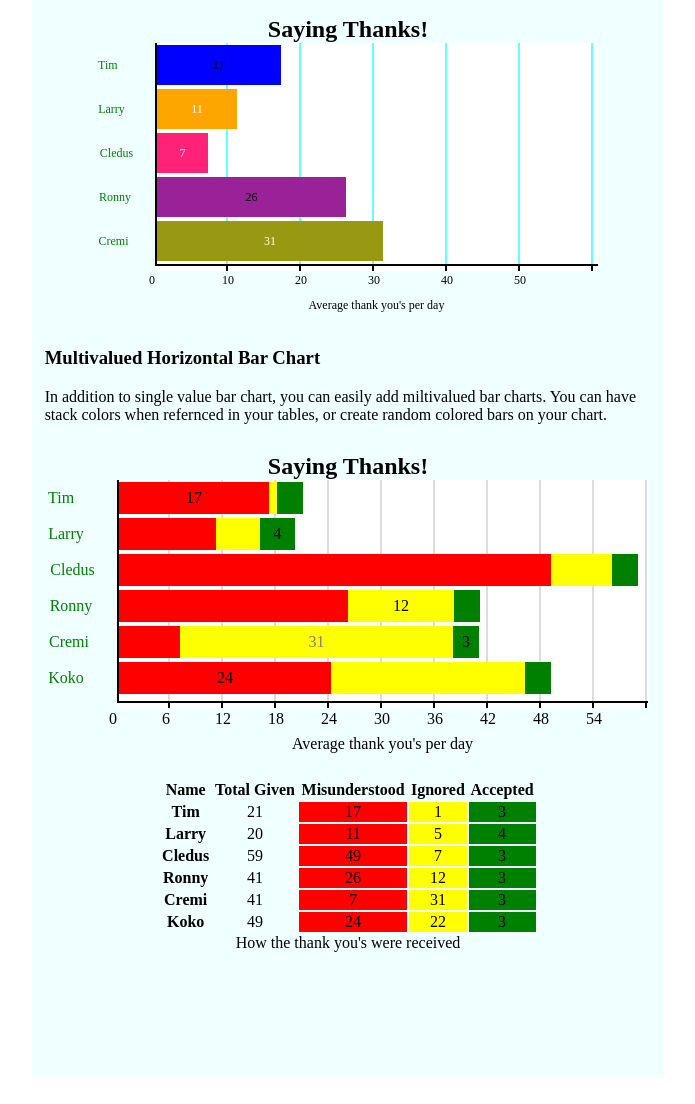
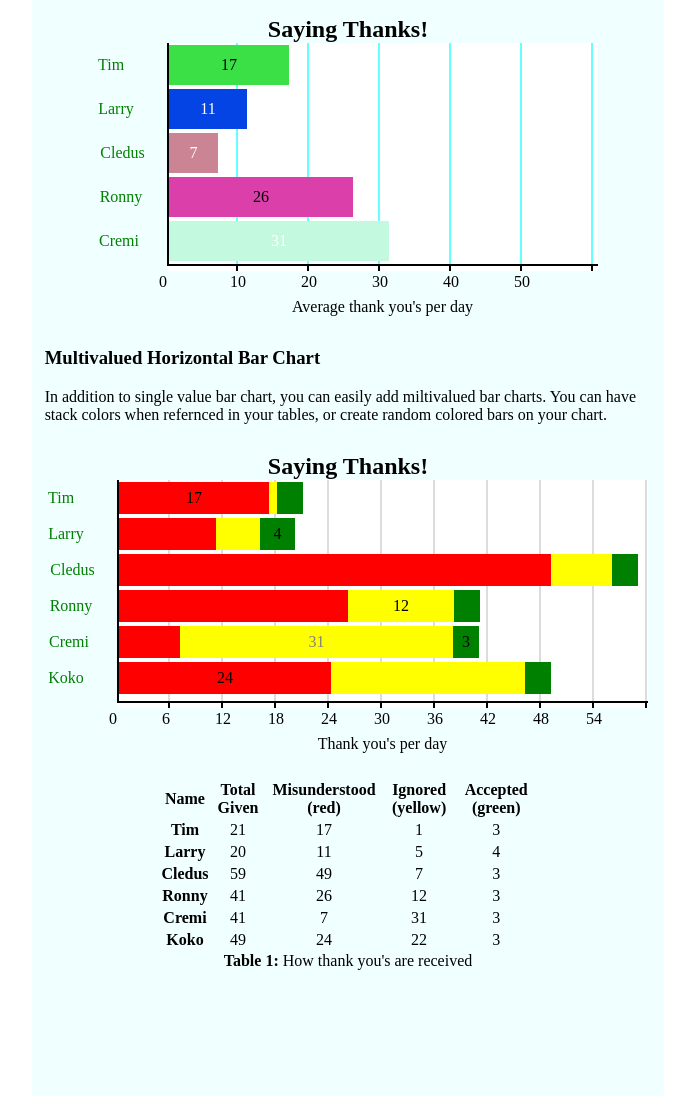
Before and after one commit to p00kO/barChart, a website: page index.html in a window 1280 px wide. Shown: the part 371-1475 px from the top of the page, without its empty margins (292-987 px from the left). Drawn offline with nearby package versions, Linux system fonts and the light colour scheme.

Commit message:
Small CSS and HTML mods

```diff
--- a/index.html
+++ b/index.html
@@ -16,56 +16,56 @@
       <div class = "chart" id="stackedHorizontalBC"></div>
 
       <table id = "table">
-        <caption>How the thank you's were received</caption>
+        <caption><b>Table 1: </b>How thank you's are received</caption>
         <thead>
           <th scope="col">Name</th>
           <th scope="col">Total Given</th>
-          <th scope="col">Misunderstood</th>
-          <th scope="col">Ignored</th>
-          <th scope="col">Accepted</th>
+          <th scope="col">Misunderstood (red)</th>
+          <th scope="col">Ignored (yellow)</th>
+          <th scope="col">Accepted (green)</th>
         </thead>
         <tbody>
           <tr>
             <th scope="row">Tim</th>
             <td class= "t0">21</td>
-            <td class= "t1">17</td>
-            <td class= "t2">1</td>
-            <td class= "t3">3</td>
+            <td class= "t0">17</td>
+            <td class= "t0">1</td>
+            <td class= "t0">3</td>
           </tr>
           <tr>
             <th scope="row">Larry</th>
             <td class= "t0">20</td>
-            <td class= "t1">11</td>
-            <td class= "t2">5</td>
-            <td class= "t3">4</td>
+            <td class= "t0">11</td>
+            <td class= "t0">5</td>
+            <td class= "t0">4</td>
           </tr>
           <tr>
             <th scope="row">Cledus</th>
             <td class= "t0">59</td>
-            <td class= "t1">49</td>
-            <td class= "t2">7</td>
-            <td class= "t3">3</td>
+            <td class= "t0">49</td>
+            <td class= "t0">7</td>
+            <td class= "t0">3</td>
           </tr>
           <tr>
             <th scope="row">Ronny</th>
             <td class= "t0">41</td>
-            <td class= "t1">26</td>
-            <td class= "t2">12</td>
-            <td class= "t3">3</td>
+            <td class= "t0">26</td>
+            <td class= "t0">12</td>
+            <td class= "t0">3</td>
           </tr>
           <tr>
             <th scope="row">Cremi</th>
             <td class= "t0">41</td>
-            <td class= "t1">7</td>
-            <td class= "t2">31</td>
-            <td class= "t3">3</td>
+            <td class= "t0">7</td>
+            <td class= "t0">31</td>
+            <td class= "t0">3</td>
           </tr>
           <tr>
             <th scope="row">Koko</th>
             <td class= "t0">49</td>
-            <td class= "t1">24</td>
-            <td class= "t2">22</td>
-            <td class= "t3">3</td>
+            <td class= "t0">24</td>
+            <td class= "t0">22</td>
+            <td class= "t0">3</td>
           </tr>
         </tbody>
 
--- a/script.js
+++ b/script.js
@@ -1,8 +1,8 @@
-const data1 = [ {'value': [17],'color' :['blue'],'labelColor' :['black'], 'barLabel': 'Tim' },
-               {'value': [11], 'color' :['orange'], 'labelColor' :['white'], 'barLabel': 'Larry'},
-               {'value' : [7], 'color' :['#ff2277'], 'labelColor' :['white'], 'barLabel' : 'Cledus'},
-               {'value' : [26], 'color' :['#992299'], 'labelColor' :['black'], 'barLabel': 'Ronny'},
-               {'value' : [31], 'color' :['#999911'], 'labelColor' :['white'], 'barLabel':'Cremi'},
+const data1 = [ {'value': [17],'color' :[],'labelColor' :['black'], 'barLabel': 'Tim' },
+               {'value': [11], 'color' :[], 'labelColor' :['white'], 'barLabel': 'Larry'},
+               {'value' : [7], 'color' :[], 'labelColor' :['white'], 'barLabel' : 'Cledus'},
+               {'value' : [26], 'color' :[], 'labelColor' :['black'], 'barLabel': 'Ronny'},
+               {'value' : [31], 'color' :[], 'labelColor' :['white'], 'barLabel':'Cremi'},
               ];
 
 
@@ -19,7 +19,7 @@ const options1 = {
                   height: 300,
                   barColor: "blue",
                   barSpacing: 4,
-                  graphFont: 12,
+                  graphFont: 16,
                   barLabelColor: "red",
                   barLabelPosition: 'center',
                   yLableColor: 'green',
@@ -45,7 +45,7 @@ const options2 = {
   backgroundBarColor: 'rgb(220,220,220)',
   titleFont: {size: 24, color: "black"},
   title: "Saying Thanks!",
-  xAxisTitle: 'Average thank you\'s per day',
+  xAxisTitle: 'Thank you\'s per day',
   xAxisTitleFont: {size: 24, color: "black"},
   xMax: 60,
   xsteps: 10
--- a/style.css
+++ b/style.css
@@ -40,18 +40,3 @@ h3{
 .t0{
   text-align: center;
 }
-
-.t1{
-  background-color: red;
-  text-align: center;
-}
-
-.t2{
-  background-color: yellow;
-  text-align: center;
-}
-
-.t3{
-  background-color: green;
-  text-align: center;
-}
```
